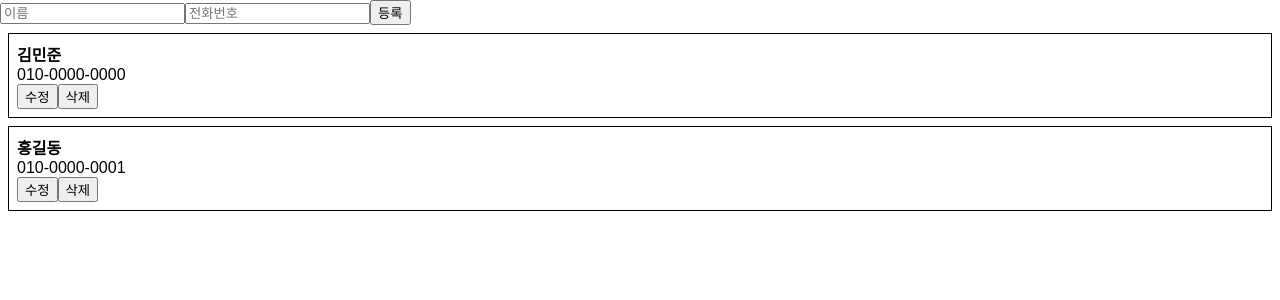
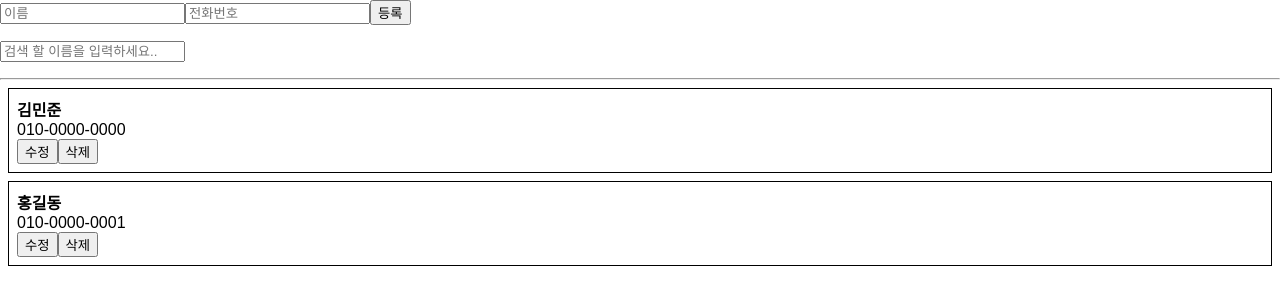
Before and after one commit to umlstudy/velopert.com.react.study, a React (Create React App) app: page / in a window 1280 px wide. Shown: the top 300 px of the page. Built offline with nearby package versions, Linux system fonts and the light colour scheme; the HTML template or start-up script is replaced by a standard one.

Commit message:
누구든지 하는 리액트: 9편 불변성을 지키는 이유와 업데이트 최적화 #1 불필요한 렌더링 방지 shouldComponentUpdate

```diff
--- a/src/App.tsx
+++ b/src/App.tsx
@@ -19,16 +19,25 @@ class App extends React.Component {
         phone: '010-0000-0001'
       }
     ]
+    ,keyword : ''
   }
   private id: number = 2
 
   public render() {
-    const { information } = this.state;
+    const { information, keyword } = this.state;
     return (
       <div>
         <PhoneForm
           onCreate={this.handleCreate}
         />
+        <p>
+          <input
+            placeholder="검색 할 이름을 입력하세요.."
+            onChange={this.handleChange}
+            value={keyword}
+          />
+        </p>
+        <hr />
         <PhoneInfoList
           data={information}
           onRemove={this.handleRemove}
@@ -36,6 +45,12 @@ class App extends React.Component {
         />
       </div>
     );
+  }
+
+  public handleChange = (e: any) => {
+    this.setState({
+      keyword: e.target.value,
+    });
   }
 
   public handleCreate = (data: any) => {
--- a/src/component/PhoneInfo.jsx
+++ b/src/component/PhoneInfo.jsx
@@ -89,7 +89,7 @@ class PhoneInfo extends Component {
     }
 
     componentDidUpdate(prevProps, prevState) {
-        console.log('componentDidUpdate');
+        // console.log('componentDidUpdate');
         // 여기서는, editing 값이 바뀔 때 처리 할 로직이 적혀있습니다.
         // 수정을 눌렀을땐, 기존의 값이 input에 나타나고,
         // 수정을 적용할땐, input 의 값들을 부모한테 전달해줍니다.
--- a/src/component/PhoneInfoList.jsx
+++ b/src/component/PhoneInfoList.jsx
@@ -8,9 +8,14 @@ class PhoneInfoList extends Component {
         data: [],
         onRemove: () => console.warn('onRemove not defined'),
         onUpdate: () => console.warn('onUpdate not defined'),
-      }
+    }
+
+    shouldComponentUpdate(nextProps, nextState) {
+        return nextProps.data !== this.props.data;
+    }
 
     render() {
+        console.log('render PhoneInfoList');
         const { data, onRemove, onUpdate } = this.props;
         const list = data.map(
             info => (<PhoneInfo key={info.id} info={info} onRemove={onRemove} onUpdate={onUpdate} />)
```
